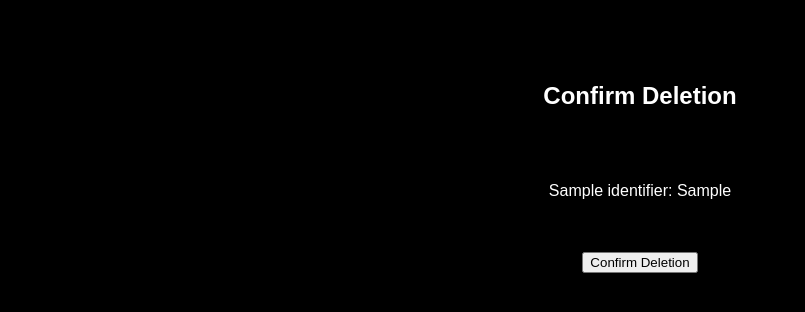
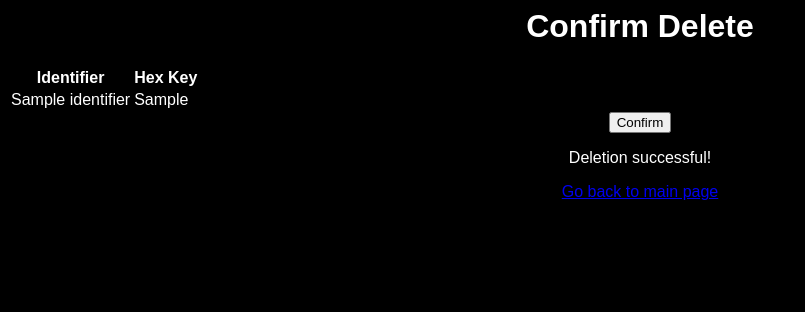
Before and after one commit to AnathosN/nostr, a Flask app: template templates/delete_input.html in a window 1280 px wide. Shown: the top 312 px of the page, without its empty margins (0-805 px from the left). Run offline with Flask 2, Linux system fonts and the light colour scheme; the template is opened without the code that fills it: most values are stand-ins (such as "Sample title", 1, 10 or a date in 2020).

Commit message:
Update delete_input.html

```diff
--- a/templates/delete_input.html
+++ b/templates/delete_input.html
@@ -1,5 +1,6 @@
 <html>
   <head>
+    <title>Confirm Delete</title>
     <style>
       body {
         background-color: black;
@@ -10,14 +11,21 @@
     </style>
   </head>
   <body>
-    <br><br><br>
-    <h2>Confirm Deletion</h2>
-    <br><br>
-    <p>{{ identifier }}: {{ hex_key }}</p>
-    <br><br>
+    <h1>Confirm Delete</h1>
+    <table>
+      <tr>
+        <th>Identifier</th>
+        <th>Hex Key</th>
+      </tr>
+      <tr>
+        <td>{{ identifier }}</td>
+        <td>{{ hex_key }}</td>
+      </tr>
+    </table>
     <form action="{{ url_for('confirm_delete') }}" method="post">
-      <input type="hidden" name="identifier" value="{{ identifier }}">
-      <input type="submit" value="Confirm Deletion">
+      <input type="submit" value="Confirm">
     </form>
+    <p>Deletion successful!</p>
+    <a href="{{ url_for('index') }}">Go back to main page</a>
   </body>
 </html>
```
